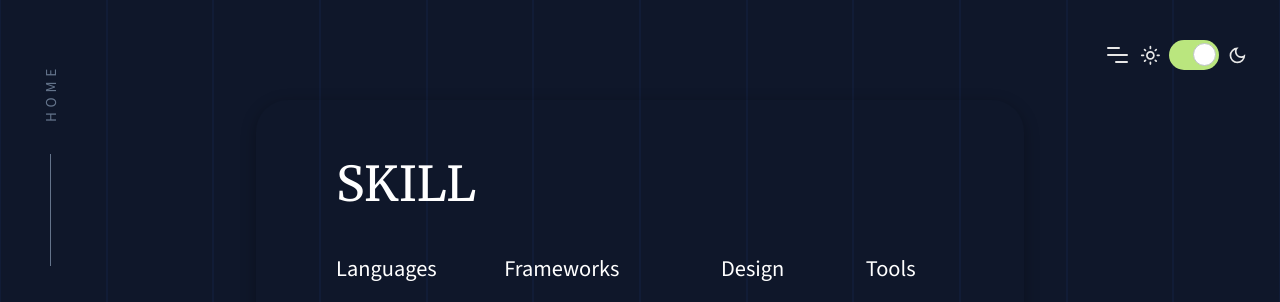
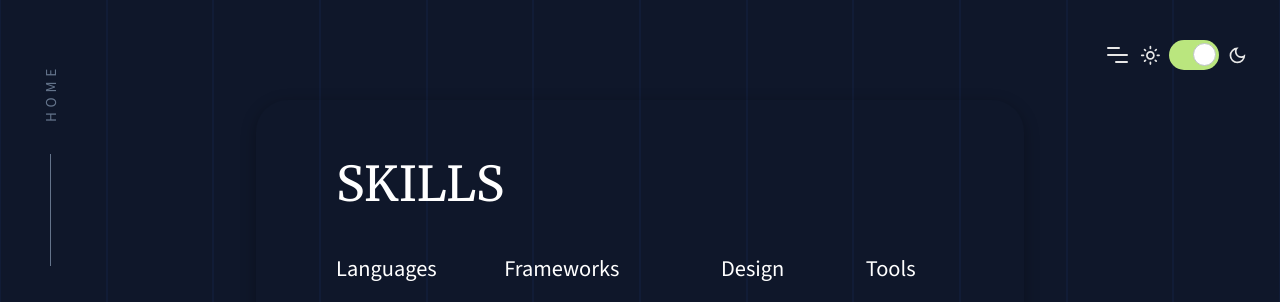
Before and after one commit to ifeanyiHM/ifeanyiiheme, a Next.js app: page /skills in a window 1280 px wide. Shown: the top 302 px of the page. Built offline with nearby package versions, Linux system fonts and the light colour scheme.

Commit message:
my portfolio

```diff
--- a/app/projects/ProjectPage.tsx
+++ b/app/projects/ProjectPage.tsx
@@ -53,7 +53,7 @@ function ProjectPage() {
           lightMode ? "text-[#444452]" : "text-[#fff]"
         } relative text-[2rem] my-[5rem] md:my-[7rem] md:text-[3rem] uppercase`}
       >
-        Projects.{" "}
+        Projects{" "}
         <span className="absolute text-[0] w-0">and past and recent works</span>
       </h1>
 
--- a/app/skills/SkillsPage.tsx
+++ b/app/skills/SkillsPage.tsx
@@ -28,7 +28,7 @@ function SkillsPage() {
               lightMode ? "text-[#444452]" : "text-[#fff]"
             } hidden lg:block pb-[2rem] text-[3rem] uppercase`}
           >
-            Skill
+            Skills
           </h2>
           <div className="grid grid-cols-2 lg:flex lg:justify-between gap-y-[1.5rem] md:gap-y-[2.5rem]">
             {skillCategories.map((category, index) => (
```
